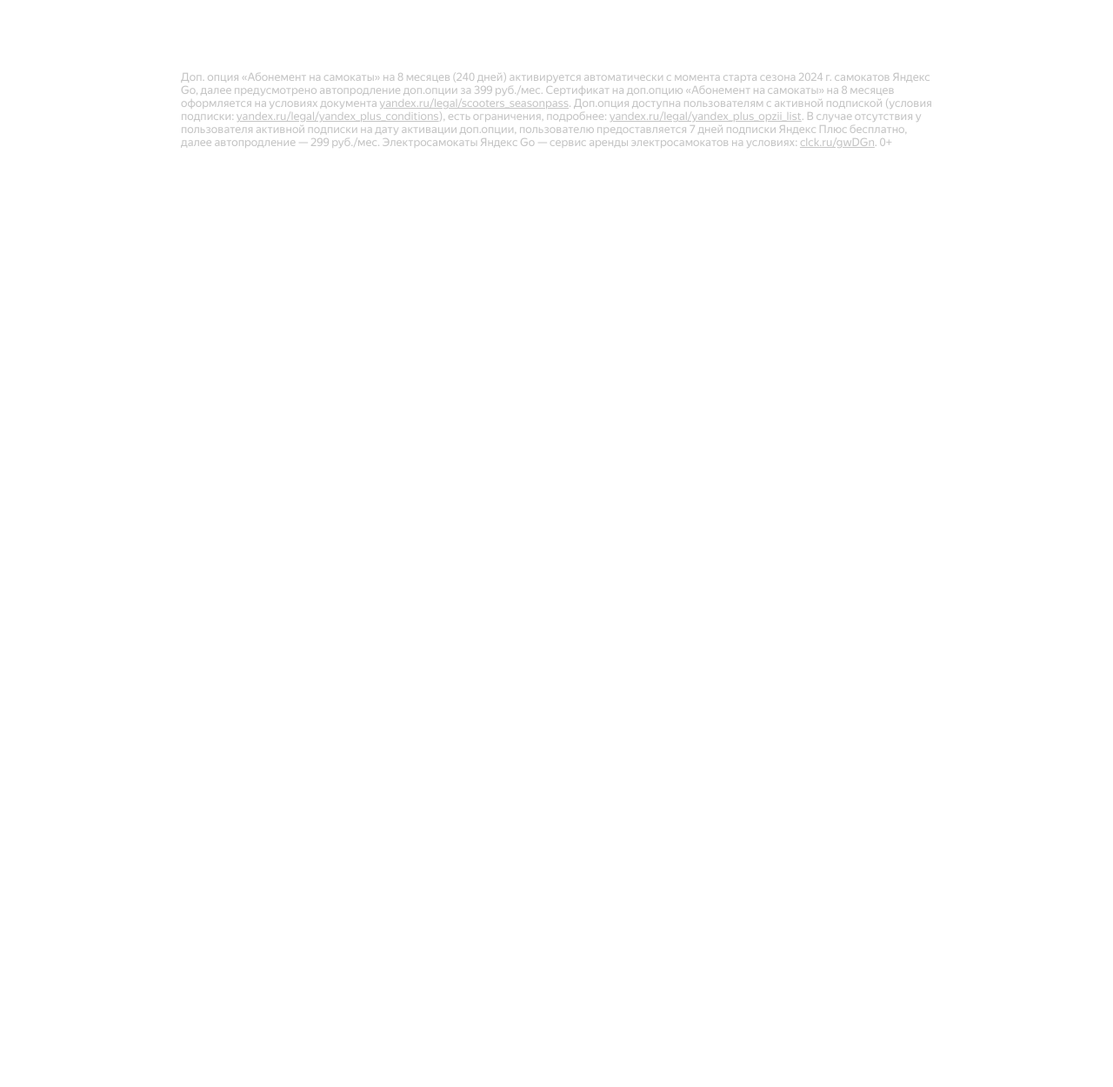
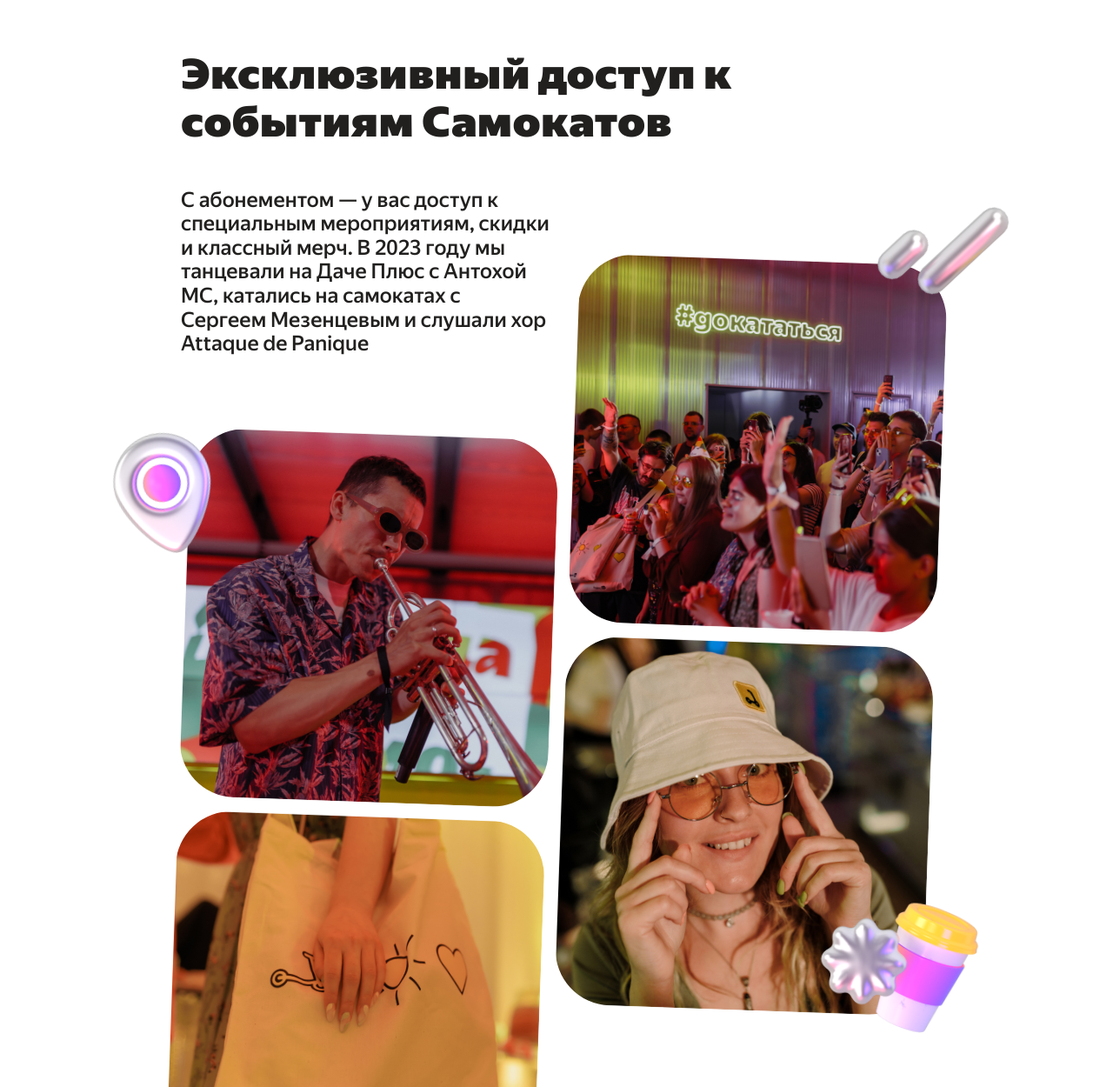
Before and after one commit to mkstas/go-scooter-pass, a website built with Vite: page index.html in a window 1280 px wide. Shown: the part 1550-2800 px from the top of the page at 87% size. Before the commit the page ends 1850 px from the top, so only its background shows below. Built offline with nearby package versions, Linux system fonts and the light colour scheme.

Commit message:
refactor: section event, minor impoves

```diff
--- a/index.html
+++ b/index.html
@@ -54,7 +54,7 @@
       <main>
         <section class="club">
           <div class="container">
-            <h2 class="club__title">Вот что даёт участие в клубе</h2>
+            <h2 class="title title_big">Вот что даёт участие в клубе</h2>
 
             <div class="club-content">
               <div class="club-item">
@@ -102,11 +102,9 @@
           </div>
         </section>
 
-        <!-- <section class="event">
-          <div class="event__container container">
-            <h2 class="event__title">
-              Эксклюзивный доступ к событиям Самокатов
-            </h2>
+        <section class="event">
+          <div class="event-container container">
+            <h2 class="title">Эксклюзивный доступ к событиям Самокатов</h2>
 
             <p class="event__text">
               С абонементом — у вас доступ к специальным мероприятиям, скидки и
@@ -124,7 +122,7 @@
                 />
                 <img
                   class="event-illustration__icon"
-                  src="/src/images/mark.svg"
+                  src="/src/images/mark.png"
                   alt="Иконка"
                 />
               </div>
@@ -136,7 +134,7 @@
                 />
                 <img
                   class="event-illustration__icon"
-                  src="/src/images/lines.svg"
+                  src="/src/images/lines.png"
                   alt="Иконка"
                 />
               </div>
@@ -155,13 +153,13 @@
                 />
                 <img
                   class="event-illustration__icon"
-                  src="/src/images/coffee.svg"
+                  src="/src/images/shaker.png"
                   alt="Иконка"
                 />
               </div>
             </div>
           </div>
-        </section> -->
+        </section>
       </main>
 
       <footer class="footer">
@@ -195,6 +193,7 @@
         </div>
       </footer>
     </div>
+
     <script type="module" src="/src/scripts/index.ts"></script>
   </body>
 </html>
--- a/src/styles/components/_club.scss
+++ b/src/styles/components/_club.scss
@@ -3,15 +3,6 @@
 
   @include mediaWidth($value: 768) {
     padding: 0 0 64px;
-  }
-
-  &__title {
-    font-size: 32px;
-    font-weight: 800;
-
-    @include mediaWidth($value: 768) {
-      font-size: 56px;
-    }
   }
 
   &-content {
--- a/src/styles/components/_common.scss
+++ b/src/styles/components/_common.scss
@@ -6,6 +6,21 @@
   max-width: 928px;
   margin: 0 auto;
   padding: 0 32px;
+}
+
+.title {
+  font-size: 32px;
+  font-weight: 800;
+
+  @include mediaWidth($value: 768) {
+    font-size: 48px;
+  }
+
+  &_big {
+    @include mediaWidth($value: 768) {
+      font-size: 56px;
+    }
+  }
 }
 
 .button {
--- a/src/styles/components/_event.scss
+++ b/src/styles/components/_event.scss
@@ -1,18 +1,9 @@
 .event {
-  padding: 36px 0;
+  padding: 48px 0;
 
-  &__container {
+  &-container {
     @include mediaWidth($value: 768) {
       position: relative;
-    }
-  }
-
-  &__title {
-    font-size: 32px;
-
-    @include mediaWidth($value: 768) {
-      font-size: 48px;
-      font-weight: 800;
     }
   }
 
@@ -22,55 +13,55 @@
     font-weight: 500;
 
     @include mediaWidth($value: 768) {
-      max-width: 365px;
-      margin-top: 48px;
+      max-width: 344px;
+      margin: 48px 0 0;
       font-size: 24px;
     }
 
     @include mediaWidth($value: 900) {
-      max-width: 440px;
+      max-width: 424px;
     }
   }
 
   &-illustration {
-    position: relative;
-    display: grid;
-    grid-template-columns: repeat(2, 1fr);
-    gap: 16px;
-    margin-top: -20vw;
-    transform: rotate(2deg);
+    display: none;
 
-    @include mediaWidth($value: 900) {
-      margin-top: -6vw;
+    @include mediaWidth($value: 768) {
+      position: relative;
+      display: grid;
+      grid-template-columns: repeat(2, 1fr);
+      gap: 16px;
+      margin: -120px 0 0;
+      transform: rotate(2deg);
     }
 
     &__item {
       position: relative;
 
       &:nth-child(1) {
-        margin-top: 220px;
+        margin: 216px 0 0;
 
         & .event-illustration__icon {
-          top: -90px;
-          left: -280px;
+          top: -15%;
+          left: -42%;
           transform: rotate(-15deg);
         }
       }
 
       &:nth-child(2) {
         & .event-illustration__icon {
-          top: -215px;
-          left: 200px;
+          top: -10%;
+          left: 80%;
           transform: rotate(135deg);
         }
       }
 
       &:nth-child(4) {
-        margin-top: -220px;
+        margin: -216px 0 0;
 
         & .event-illustration__icon {
-          top: 100px;
-          left: 80px;
+          top: 22%;
+          left: 46%;
         }
       }
     }
--- a/src/styles/components/_footer.scss
+++ b/src/styles/components/_footer.scss
@@ -1,5 +1,6 @@
 .footer {
   padding: 56px 0 128px;
+
   &__text {
     font-size: 13px;
     color: $color-grey-light;
--- a/src/styles/components/_header.scss
+++ b/src/styles/components/_header.scss
@@ -47,7 +47,7 @@
 
     @include mediaWidth($value: 768) {
       flex-grow: 0;
-      margin: 32px 0 0 0;
+      margin: 16px 0 0 0;
     }
 
     &__logo {
```
Also changed, not shown: src/images/lines.png (added), src/images/mark.png (added), src/images/shaker.png (added).
